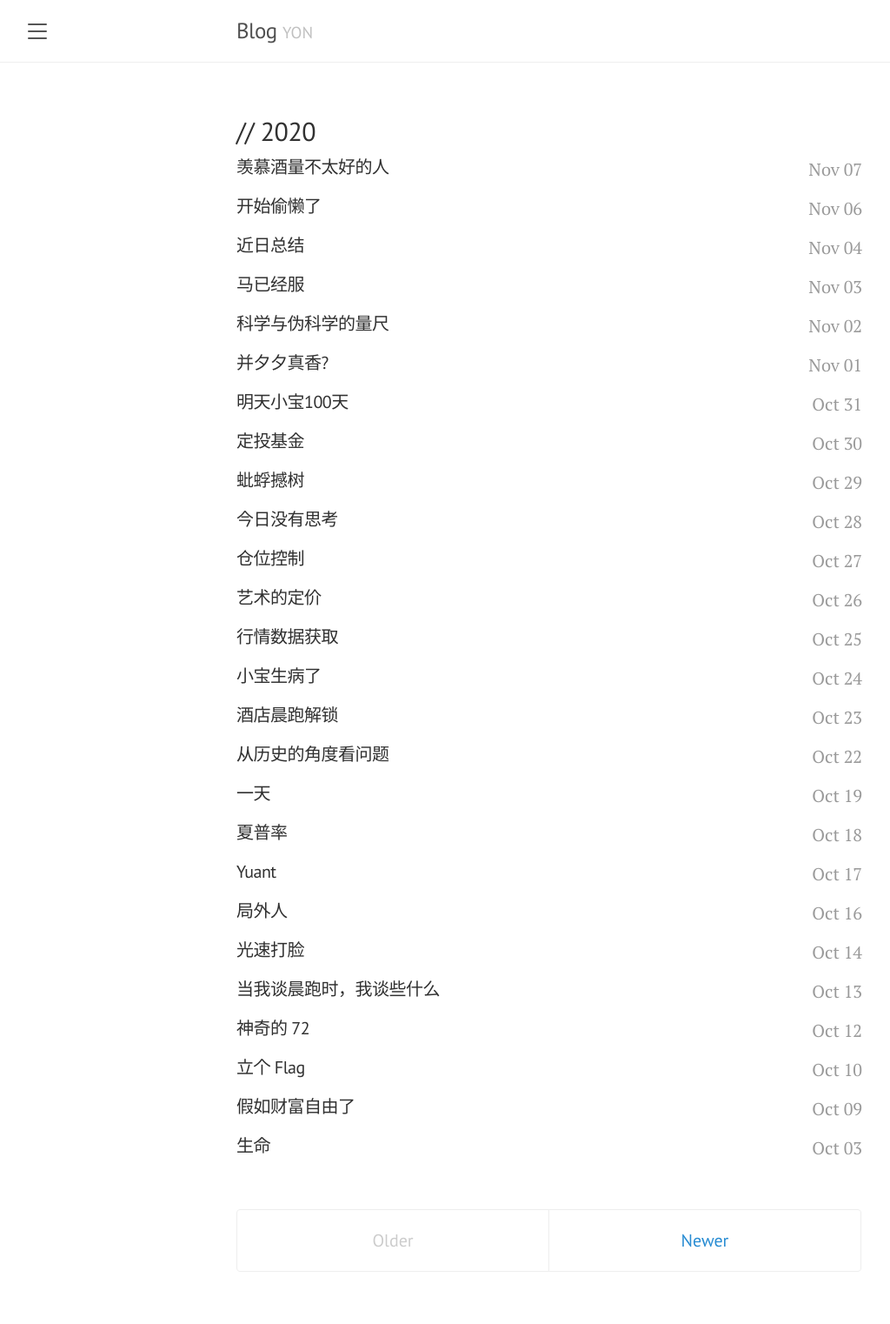
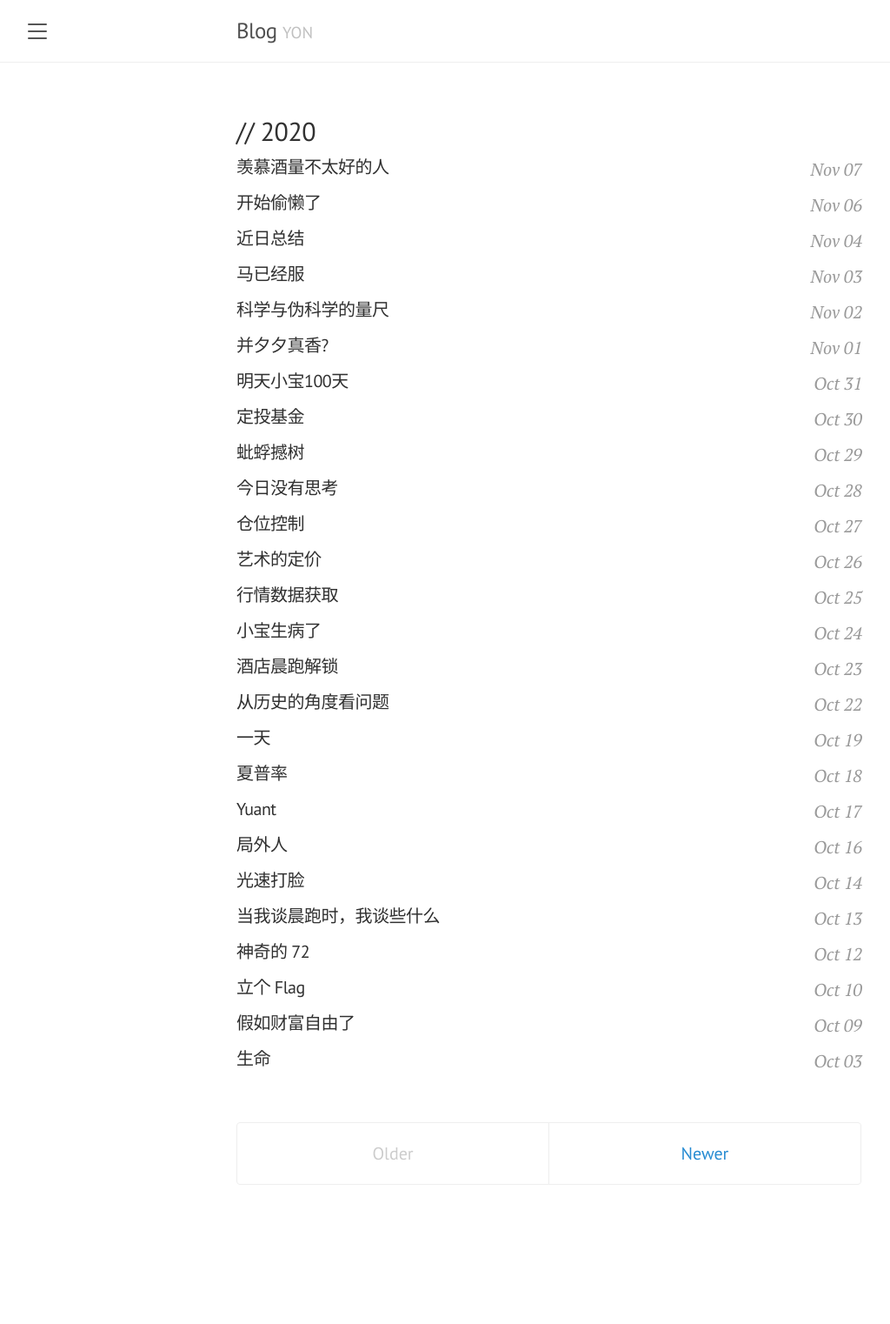
Before and after one commit to yoncise/yoncise.github.io, a Jekyll site: the page built from logs/2020.html, in a window 1280 px wide. Shown: the whole page at 87% size, without its empty margins (8-1032 px from the left). Built offline with Jekyll 4.4.1, drawn with Linux system fonts in a browser that asks for light colours; after the commit the page ends 1422 px from its top, so only the background shows below that.

Commit message:
logs post-date italic; ul margin-bottom small

```diff
--- a/public/css/lanyon.css
+++ b/public/css/lanyon.css
@@ -558,13 +558,16 @@
 }
 
 /* for logs */
+
 .logs ul {
   list-style: none;
   padding: 0;
+  margin-bottom: 0.8rem;
 }
 
 .logs .post-date {
   margin: 0;
+  font-style: italic;
 }
 
 @media (min-width: 56em) {
```
